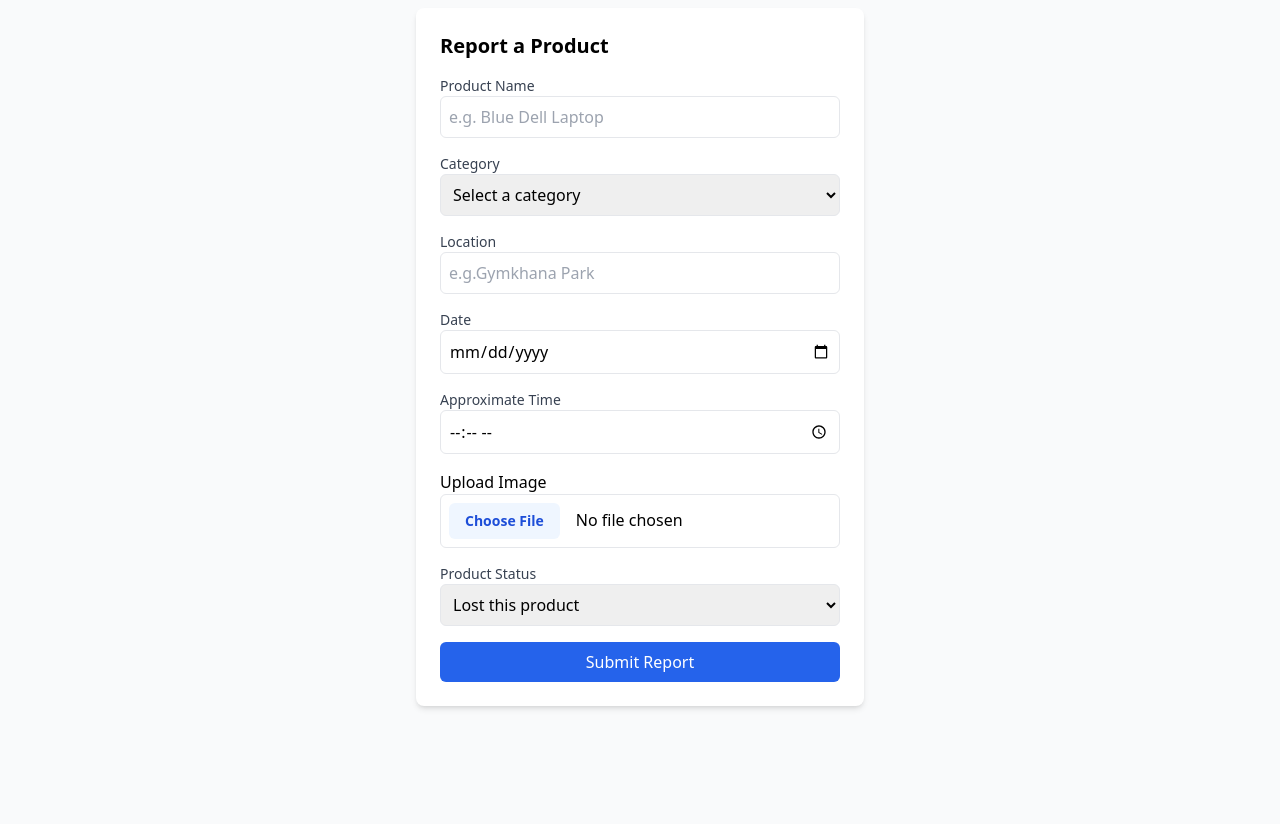
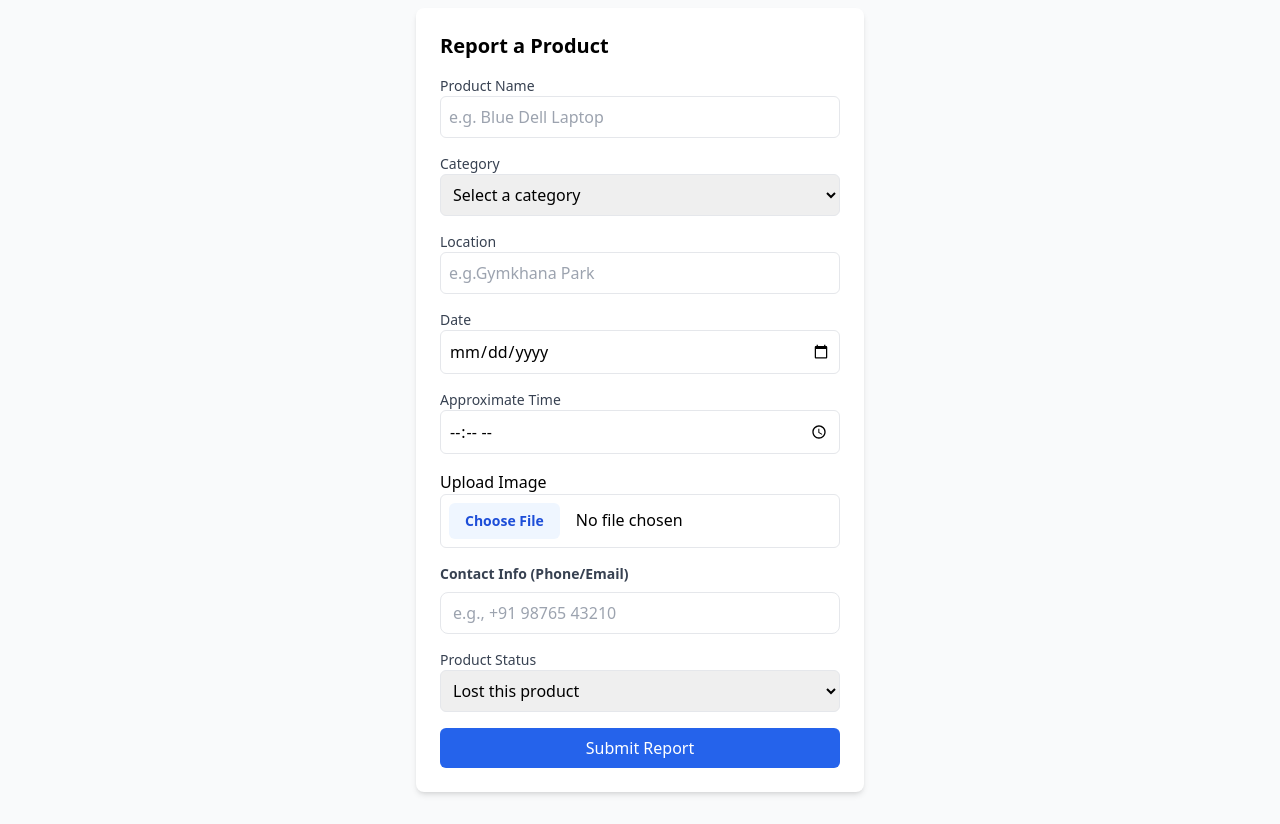
Before and after one commit to AdyaVidyarthi/Lost-Found-NITS, a plain HTML site: page index.html in a window 1280 px wide. Shown: the part 180-1004 px from the top of the page. Before the commit the page ends 918 px from the top, so only its background shows below. Drawn offline with nearby package versions, Linux system fonts and the light colour scheme.

Commit message:
Update index.html

```diff
--- a/index.html
+++ b/index.html
@@ -57,6 +57,11 @@
                 <label class=""block text-sm font-medium text-gray-700>Upload Image</label>
                 <input type="file" id="itemimage" accept="image/*" class="w-full border p-2 rounded-md outline-none cursor-pointer file:mr-4 file:py-2 file:px-4 file:rounded-md file:border-0 file:text-sm file:font-semibold file:bg-blue-50 file:text-blue-700 hover:file:bg-blue-100">
             </div>
+              <div class="mb-4">
+    <label class="block text-gray-700 text-sm font-bold mb-2">Contact Info (Phone/Email)</label>
+    <input type="text" id="itemContact" placeholder="e.g., +91 98765 43210"
+           class="w-full px-3 py-2 border rounded-lg focus:outline-none focus:ring-2 focus:ring-blue-500" required>
+</div>
 
             <div>
                 <label class="block text-sm font-medium text-gray-700">Product Status</label>
@@ -143,6 +148,7 @@
                 type: document.getElementById('type').value,
                 date: document.getElementById('date').value,
                 time: document.getElementById('time').value,
+                 contact: document.getElementById('itemContact').value,
                 status: document.getElementById('type').value === 'lost' ? 'Searching...' : 'Pending Claim'
             };
 
@@ -178,6 +184,7 @@
                             <span class="text-[10px] px-2 py-1 rounded bg-gray-100 font-bold uppercase">${item.category}</span>
                         </div>
                         <p class="text-sm text-gray-600 mt-1">📍 ${item.location}</p>
+                        <p class="text-xs text-blue-600 mt-2 font-medium">📞 Contact: ${item.contact}</p>
                         <div class="flex gap-4 mt-2 text-[10px] text-gray-400">
                             <span>📅 ${item.date}</span>
                             <span>⏰ ${item.time}</span>
```
